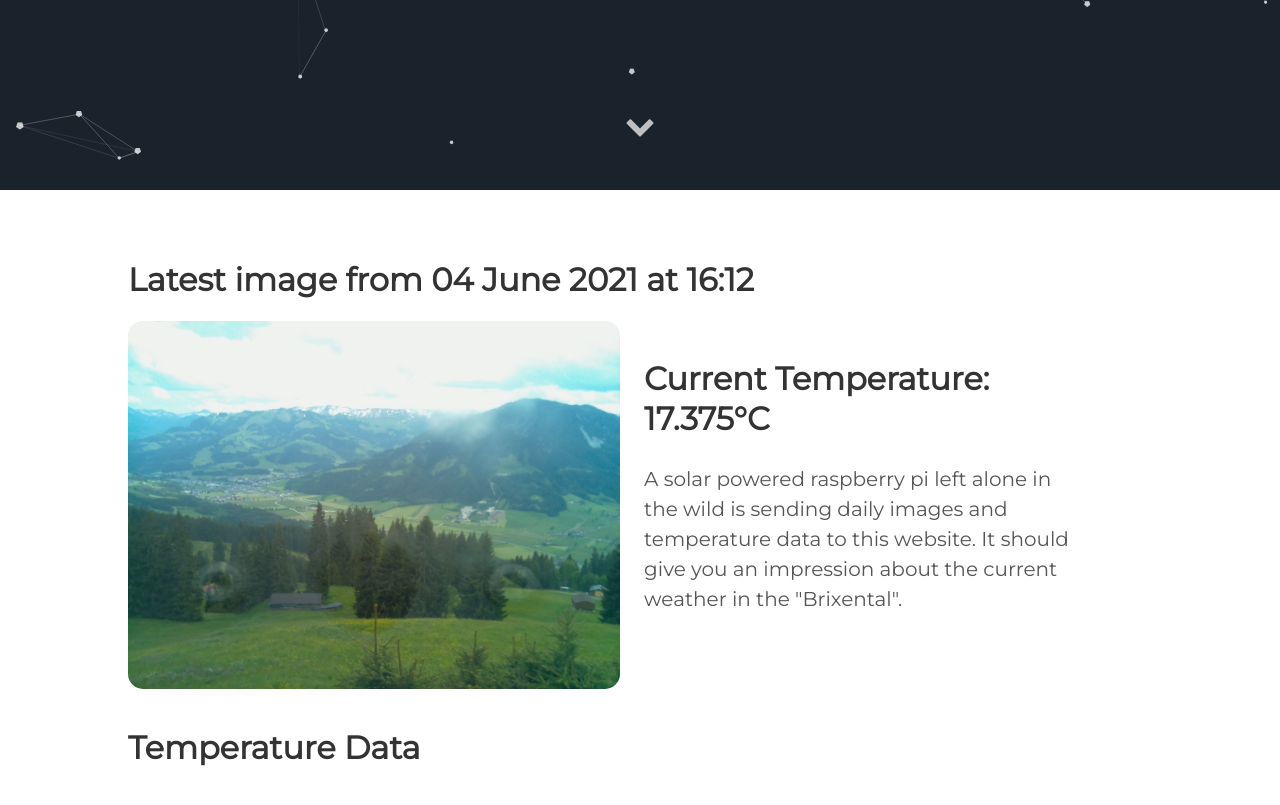
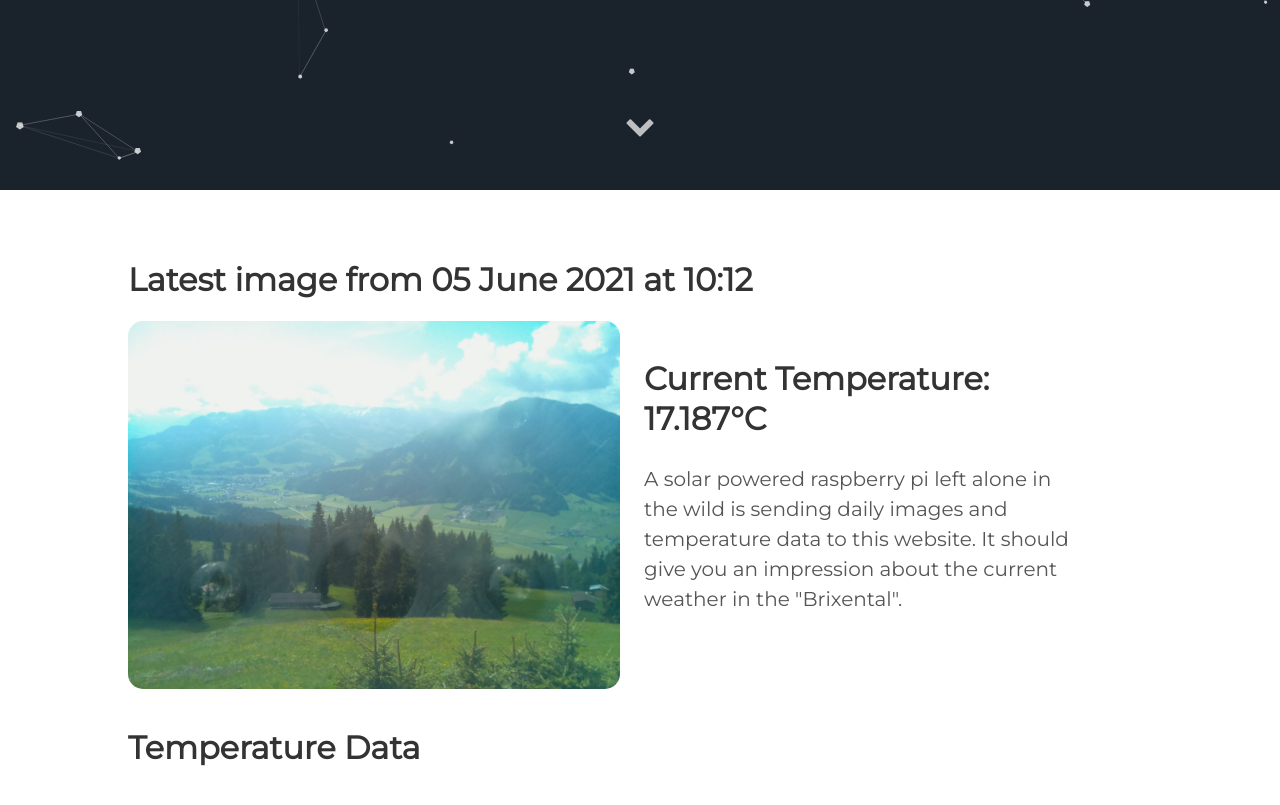
Before and after one commit to vektorious/vektorious.github.io, a Jekyll site: the page built from resources/huette.md, in a window 1280 px wide and 900 px high, scrolled down 710 px. Shown: the top 805 px of the window. Built offline with Jekyll 4.4.1, drawn with Linux system fonts in a browser that asks for light colours.

Commit message:
I'm a bot beep boop

```diff
--- a/resources/huette.md
+++ b/resources/huette.md
@@ -6,13 +6,13 @@
 description: 'Live image from the Austrian alps'
 twitter_text: ' '
 ---
-## Latest image from 04 June 2021 at 16:12
+## Latest image from 05 June 2021 at 10:12
 <div class="huette">
   <div class="huette-image">
     <img src="{{ "/assets/img/huette.jpg" | prepend: site.baseurl }}">
   </div>
   <div class="huette-text">
-        <h2>Current Temperature: 17.375°C</h2>
+        <h2>Current Temperature: 17.187°C</h2>
         <p>A solar powered raspberry pi left alone in the wild is sending daily images and temperature data to this website. It should give you an impression about the current weather in the "Brixental".</p>
 
   </div>
```
Also changed, not shown: rpi-script/2021-06-05_101106.txt (renamed from rpi-script/2021-06-04_161108.txt, +5 -5 lines), rpi-script/huette.md (+2 -2 lines), assets/img/huette.jpg, assets/img/temp_plot.png, rpi-script/temp_plot.png, 1 other file.
